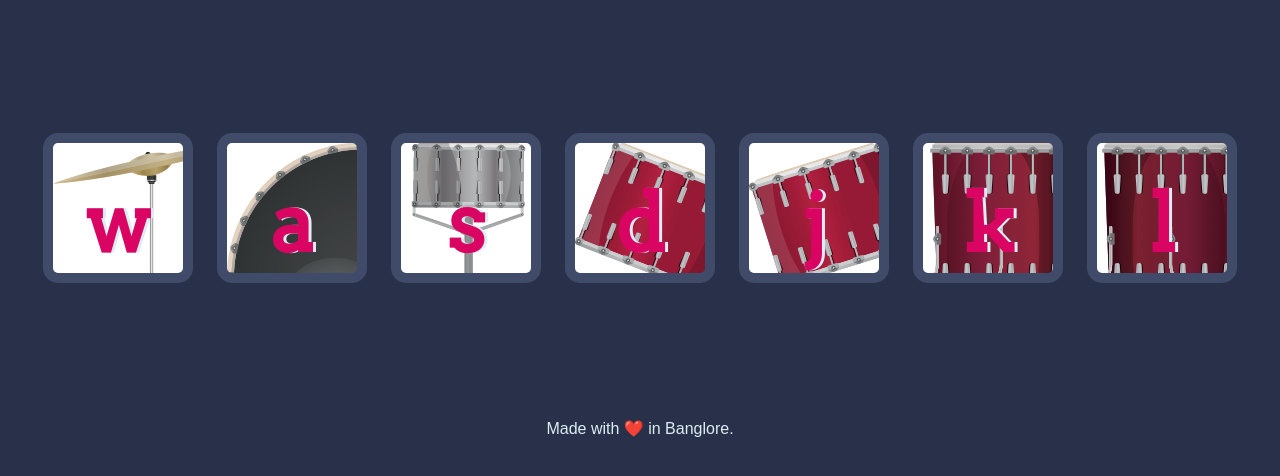
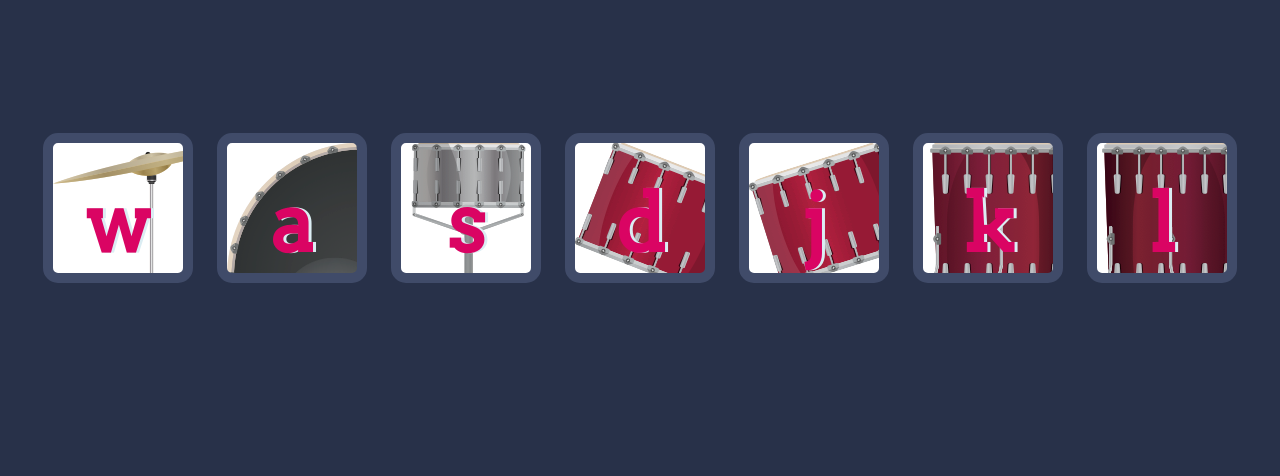
Before and after one commit to LasyaBN/web-dev-bootcamp, a plain HTML site: page index.html in a window 1280 px wide. Shown: the part 156-632 px from the top of the page. Drawn offline with Linux system fonts and the light colour scheme.

```diff
--- a/index.html
+++ b/index.html
@@ -21,10 +21,6 @@
     <button class="l drum">l</button>
   </div>
 
-
-  <footer>
-    Made with ❤️ in Banglore.
-  </footer>
   <script src="./index.js"></script>
 </body>
 
```
Also changed, not shown: 1 other file.
